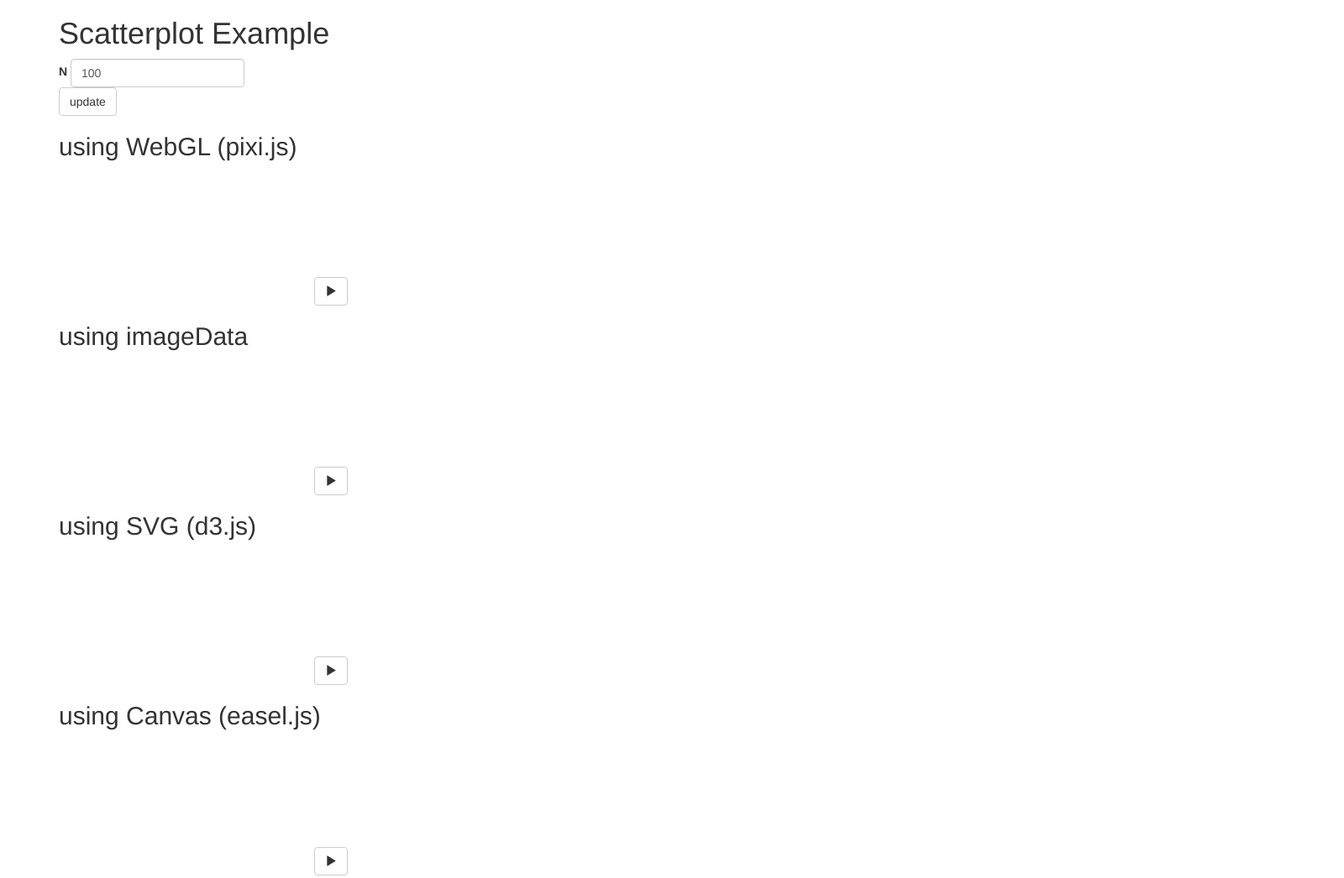
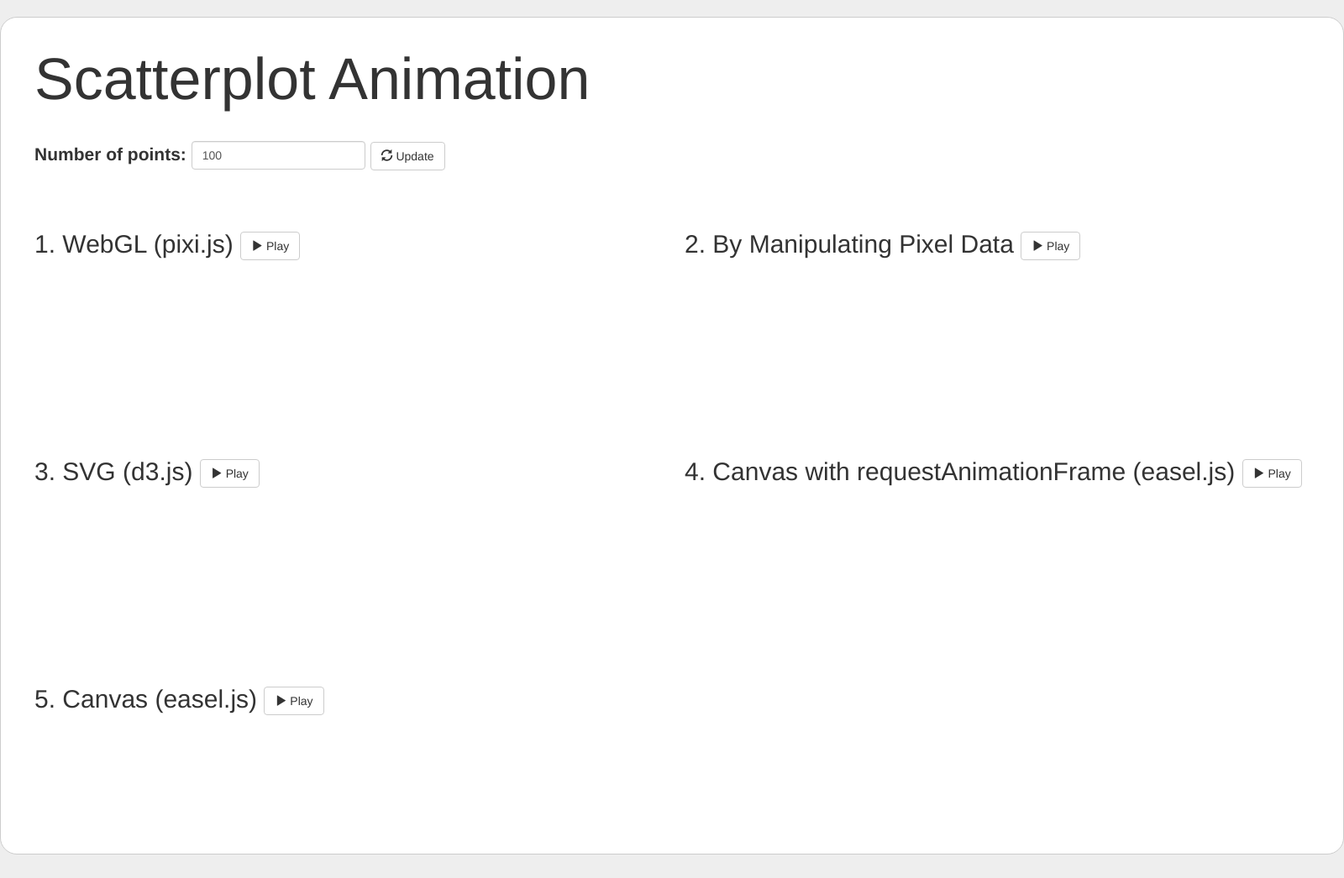
Before and after one commit to e-/ScatterplotAnime, a plain HTML site: page index.html in a window 1280 px wide. Shown: the top 1046 px of the page at 84% size, 1600 px wide, since content can reach past the window. After the commit the page ends 1018 px from the top, so only its background shows below. Drawn offline with nearby package versions, Linux system fonts and the light colour scheme; a script that the page names is missing.

Commit message:
tidy layout up

```diff
--- a/index.html
+++ b/index.html
@@ -6,55 +6,88 @@
     <meta name="viewport" content="width=device-width, initial-scale=1">
     <title>Scatterplot Animation</title>
 
-    <!-- Bootstrap -->
     <link rel="stylesheet" href="https://maxcdn.bootstrapcdn.com/bootstrap/3.3.2/css/bootstrap.min.css">
-    <!-- HTML5 shim and Respond.js for IE8 support of HTML5 elements and media queries -->
-    <!-- WARNING: Respond.js doesn't work if you view the page via file:// -->
-    <!--[if lt IE 9]>
-      <script src="https://oss.maxcdn.com/html5shiv/3.7.2/html5shiv.min.js"></script>
-      <script src="https://oss.maxcdn.com/respond/1.4.2/respond.min.js"></script>
-    <![endif]-->
     <style>
+      body{
+        background:#eee;
+      }
+
       circle {
         stroke:none;
       }
+      .container{
+        margin-top:20px;
+        width: 1600px;
+        background:#fff;
+        border:1px solid #ccc;
+        border-radius:20px;
+        padding-left:40px;
+        padding-right:40px;
+      }
+      h1{
+        font-size:5em;
+        margin:.5em auto;
+      }
+      .row{
+        margin-top:50px;
+      }
+      form{
+        font-size:1.5em;
+      }
     </style>
   </head>
-  <body class="container">
-    <h1>Scatterplot Example</h1>
+  <body>
+    <div class="container">
+      <h1>Scatterplot Animation</h1>
       <form class="form-inline">
         <div class="form-group">
-        <label for="n">N</label>
+          <label for="n">Number of points: </label>
           <input type="number" value="100" id="n" min="1" class="form-control">
         </div>
+        <button id="update" class="btn btn-default"><span class="glyphicon glyphicon-refresh"></span> Update</button>
       </form>
-    <button id="update" class="btn btn-default">update</button>
-
-    <h2>using WebGL (pixi.js)</h2>
+      <div class="row">
+        <div class="col-xs-6">
+          <h2>1. WebGL (pixi.js)
+            <button class="btn btn-default" id="play-canvas4"><span class="glyphicon glyphicon-play"></span> Play</button>
+          </h2>
           <canvas id="canvas4"></canvas>
-    <button class="btn btn-default" id="play-canvas4"><span class="glyphicon glyphicon-play"></span></button>
-
-    <h2>using imageData</h2>
+        </div>
+        <div class="col-xs-6">
+          <h2>2. By Manipulating Pixel Data
+          <button class="btn btn-default" id="play-canvas3"><span class="glyphicon glyphicon-play"></span> Play</button>
+          </h2>
           <canvas id="canvas3"></canvas>
-    <button class="btn btn-default" id="play-canvas3"><span class="glyphicon glyphicon-play"></span></button>
-
-    <h2>using SVG (d3.js)</h2>
+        </div>
+      </div>
+      <div class="row">
+        <div class="col-xs-6">
+          <h2>3. SVG (d3.js)
+            <button class="btn btn-default" id="play-svg"><span class="glyphicon glyphicon-play"></span> Play</button>
+          </h2>
           <svg id="svg"></svg>
-    <button class="btn btn-default" id="play-svg"><span class="glyphicon glyphicon-play"></span></button>
-
-    <h2>using Canvas (easel.js)</h2>
+        </div>
+        <div class="col-xs-6">
+          <h2>4. Canvas with requestAnimationFrame (easel.js)
+            <button class="btn btn-default" id="play-canvas2"><span class="glyphicon glyphicon-play"></span> Play</button>
+          </h2>
+          <canvas id="canvas2"></canvas>
+        </div>
+      </div>
+      <div class="row">
+        <div class="col-xs-6">
+          <h2>5. Canvas (easel.js)
+            <button class="btn btn-default" id="play-canvas1"><span class="glyphicon glyphicon-play"></span> Play</button>
+          </h2>
           <canvas id="canvas1"></canvas>
-    <button class="btn btn-default" id="play-canvas1"><span class="glyphicon glyphicon-play"></span></button>
-
-    <h2>using Canvas with requestAnimationFrame (easel.js)</h2>
-    <canvas id="canvas2"></canvas>
-    <button class="btn btn-default" id="play-canvas2"><span class="glyphicon glyphicon-play"></span></button>
-
-
+        </div>
+      </div>
+    </div>
 
     <script src="http://d3js.org/d3.v3.min.js" charset="utf-8"></script>
     <script src="https://code.createjs.com/easeljs-0.8.0.min.js"></script>
     <script src="pixi.js"></script>
     <script src="index.js"></script>
+
   </body>
 </html>
--- a/index.js
+++ b/index.js
@@ -8,7 +8,7 @@ function ready(fn) {
 
 var n,
     $ = document.querySelector.bind(document),
-    width = 800,
+    width = 700,
     height = 300,
     r = 3,
     svg = d3.select('#svg'),
@@ -419,9 +419,11 @@ ready(function(){
   $('#canvas3').width = width;
   $('#canvas3').height = height;
 
-  $('#update').addEventListener('click', function(){
+  $('form').addEventListener('submit', function(e){
     n = +$('#n').value;
     update();
+    e.preventDefault();
+    return false;
   });
 
   $('#play-svg').addEventListener('click', function(){
```
Lines whose indentation alone changed are shown as unchanged.
